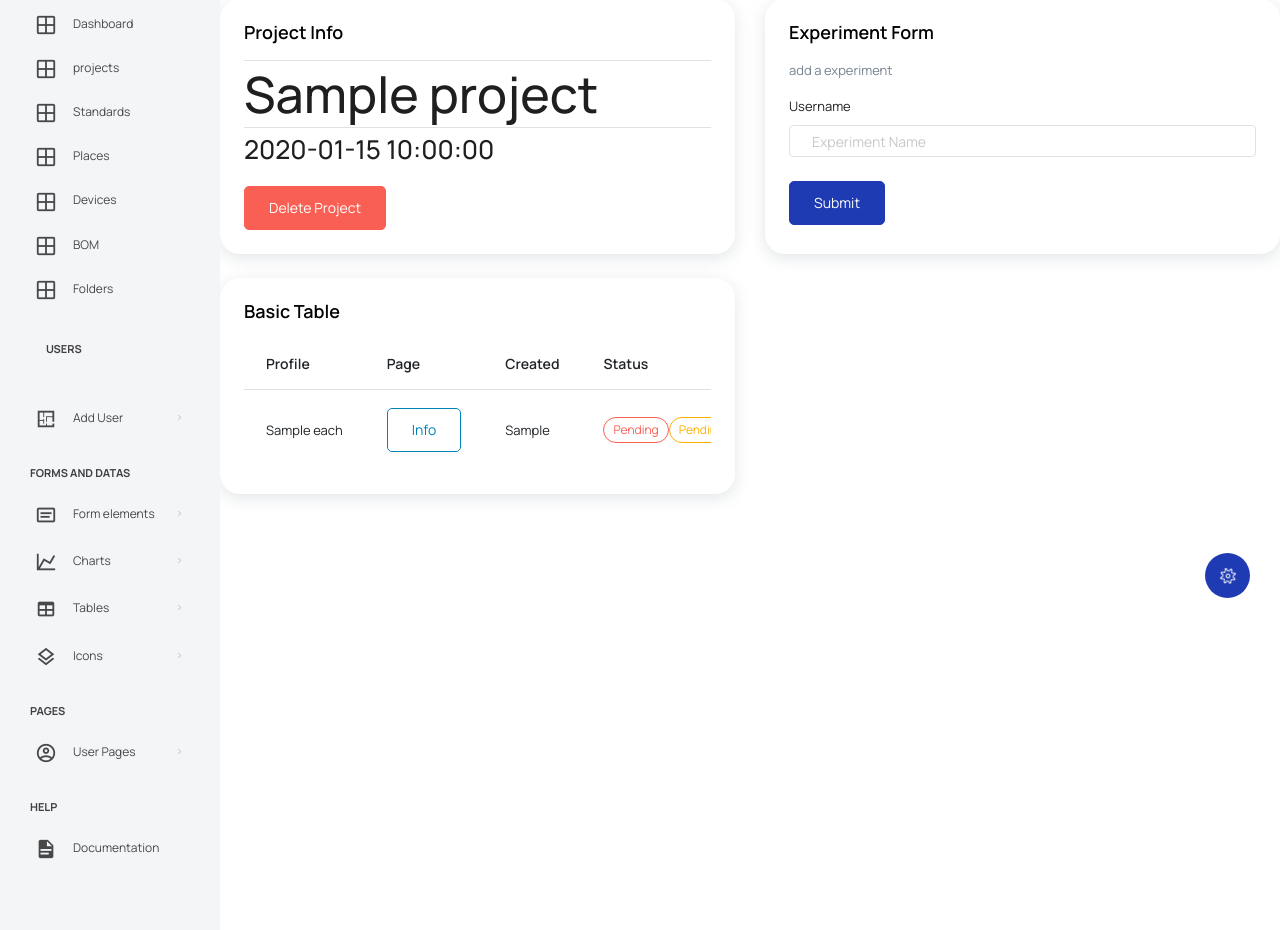
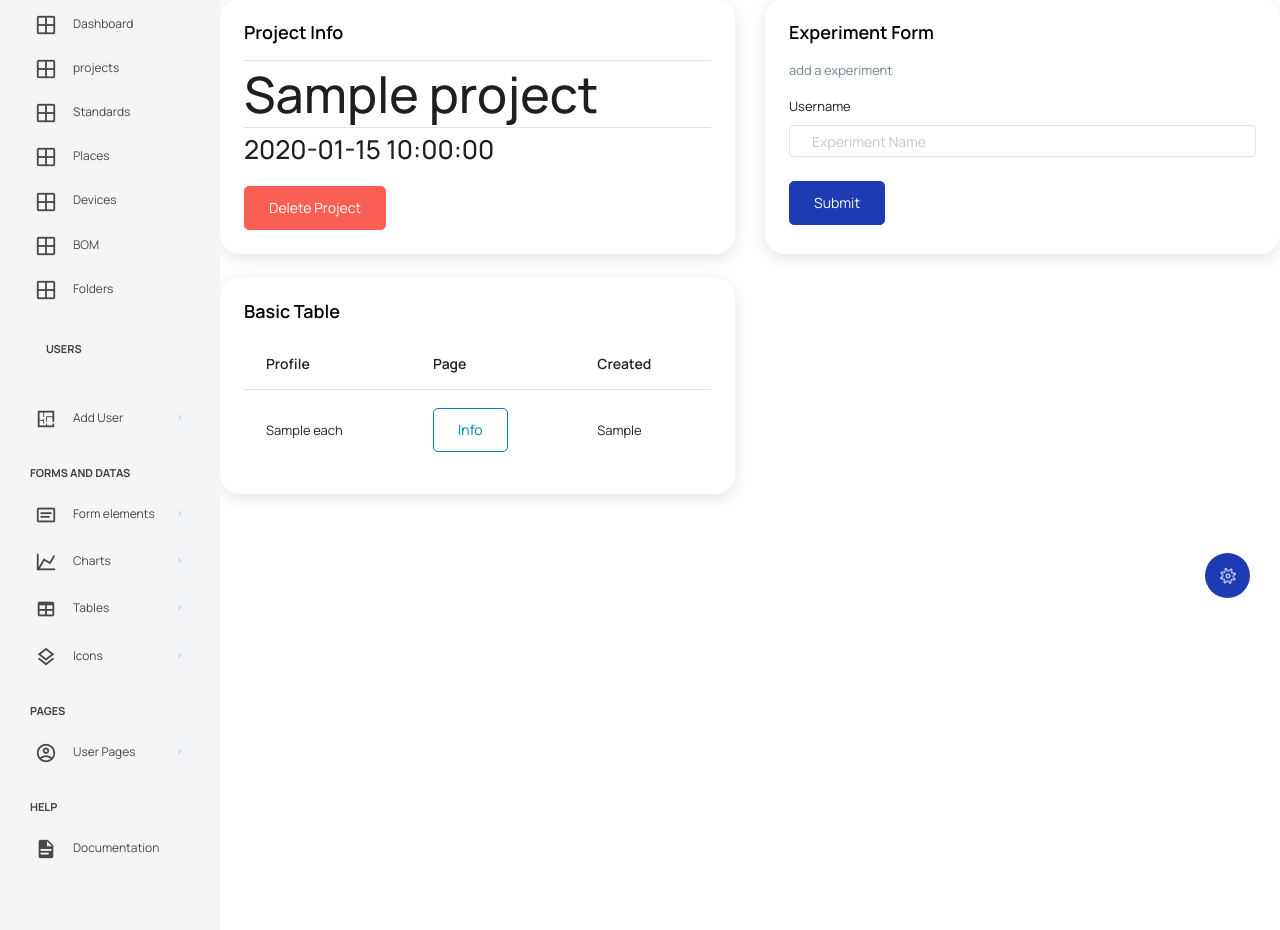
Before and after one commit to Pouria-Saadaty-Khoshrou/Roje-Software-very-first-demo, a Flask app: template app/templates/project.html in a window 1280 px wide. Shown: the part 162-1092 px from the top of the page. Run offline with Flask 2, Linux system fonts and the light colour scheme; the template is opened without the code that fills it: most values are stand-ins (such as "Sample title", 1, 10 or a date in 2020); parts of the project's set-up code (start-up, migrations or seed data) failed here and were passed over; some libraries are stand-ins or nearby versions.

Commit message:
rize kari

```diff
--- a/app/templates/project.html
+++ b/app/templates/project.html
@@ -51,7 +51,7 @@
                                 <th>Profile</th>
                                 <th>Page</th>
                                 <th>Created</th>
-                                <th>Status</th>
+<!--                                <th>Status</th>-->
                             </tr>
                             </thead>
                             <tbody>
@@ -60,7 +60,7 @@
                                 <td>{{ each['name']}}</td>
                                 <td><a href="/experiment/{{each['id']}}"><button type="button" class="btn btn-outline-info btn-fw">Info</button></a></td>
                                 <td>{{each['Created at']}}</td>
-                                <td><label class="badge badge-danger">Pending</label><label class="badge badge-warning">Pending</label></td>
+<!--                                <td><label class="badge badge-danger">Pending</label><label class="badge badge-warning">Pending</label></td>-->
                             </tr>
                             {% endfor %}
                             </tbody>
```
